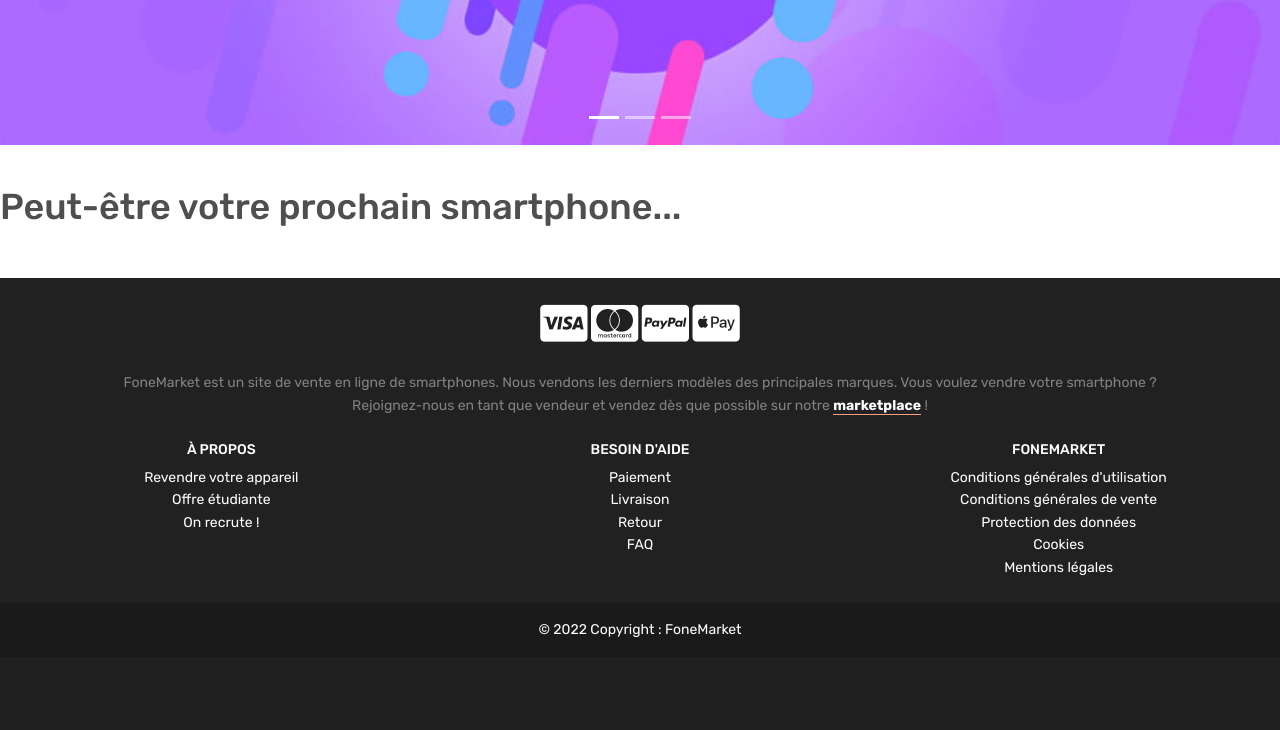
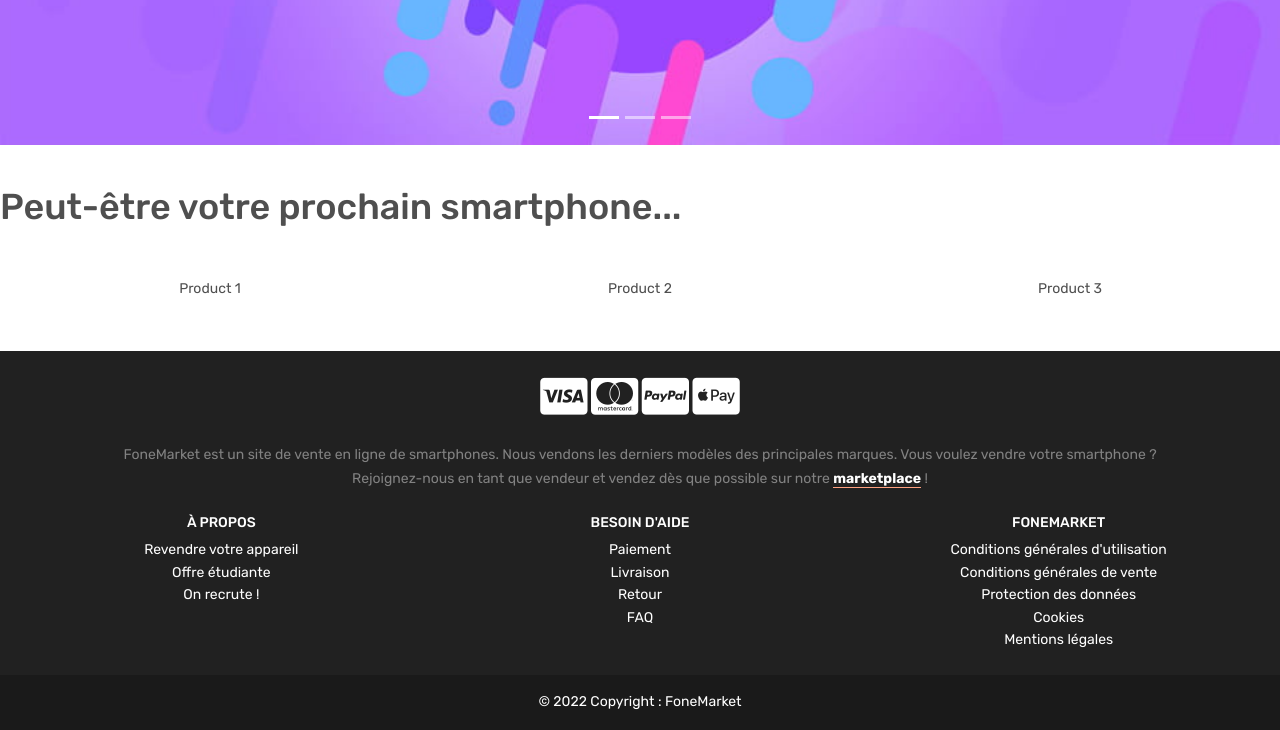
Before and after one commit to alexsamyy/ecommerce_project, a PHP site: page /pages/home.php in a window 1280 px wide. Shown: the part 567-1297 px from the top of the page. Before the commit the page ends 1204 px from the top, so only its background shows below. Run offline with PHP 8.4, Linux system fonts and the light colour scheme; some libraries are stand-ins or nearby versions.

Commit message:
add grid product home

```diff
--- a/composants/main.php
+++ b/composants/main.php
@@ -25,8 +25,9 @@
 ></script>
 
 <!-- CSS -->
-<link rel="stylesheet" href="../style/index.css" media="screen" type="text/css" />
+<link rel="stylesheet" href="../style/footer.css" media="screen" type="text/css" />
 <link rel="stylesheet" href="../style/header.css" media="screen" type="text/css" />
+<link rel="stylesheet" href="../style/home.css" media="screen" type="text/css" />
 
 
 
--- a/pages/home.php
+++ b/pages/home.php
@@ -50,8 +50,13 @@
   </button>
 </div>
 
+<h2 style="margin-top:40px">Peut-être votre prochain smartphone...</h2>
 
-    <h2 style="margin-top:40px">Peut-être votre prochain smartphone...</h2>
+<div class="grid">
+  <div class="item">Product 1</div>
+  <div class="item">Product 2</div>
+  <div class="item">Product 3</div>
+</div>
 
 </body>
 
--- /dev/null
+++ b/style/home.css
@@ -0,0 +1,7 @@
+.grid {
+    display: grid;
+    text-align: center;
+    grid-template-columns: repeat(auto-fit, minmax(200px, 1fr));
+    grid-gap: 10px;
+    margin-top:50px;
+  }
```
Also changed, not shown: media/produit/iPhone12.jpg (added), style/footer.css (renamed from style/index.css).
